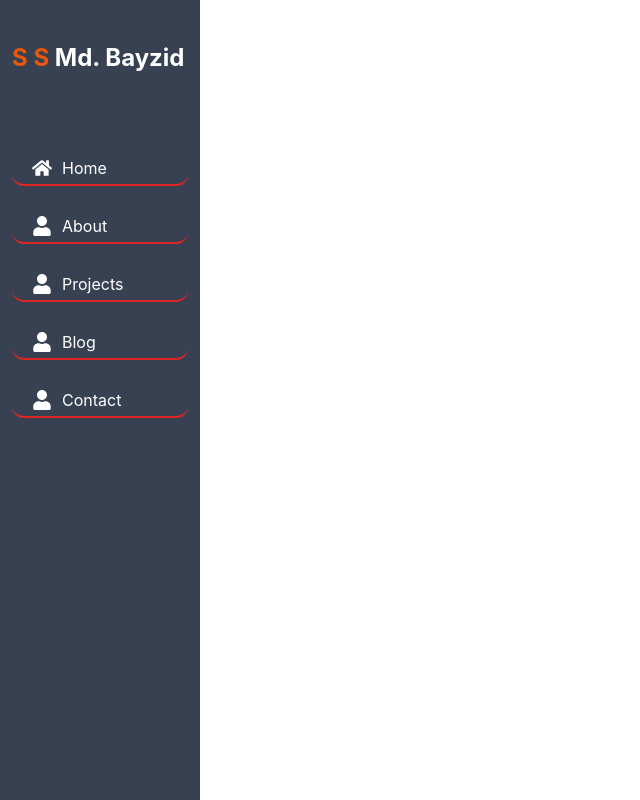
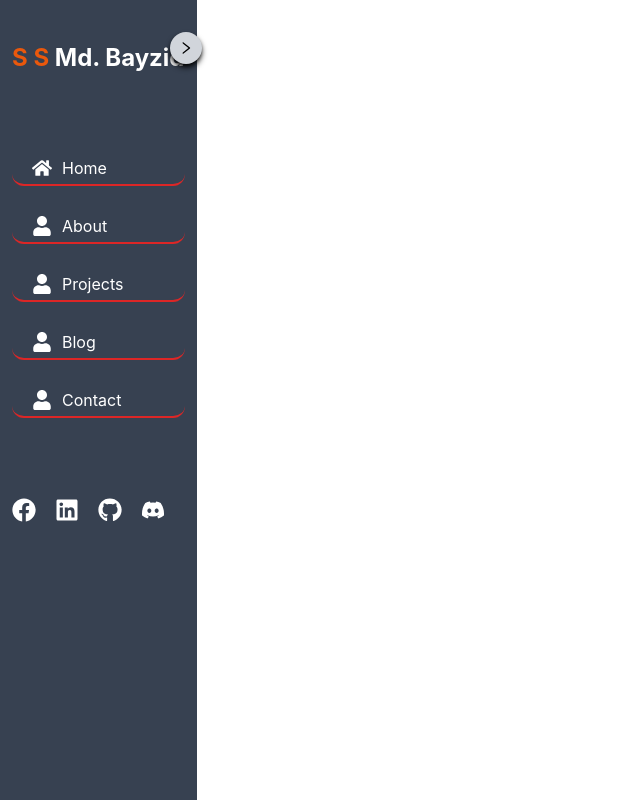
Before and after one commit to ssmdbayzid/ssmd.bayzid, a React (Create React App) app: page /contact in a window 1280 px wide. Shown: the whole page, without its empty margins (0-640 px from the left). Built offline with nearby package versions, Linux system fonts and the light colour scheme.

Commit message:
add icons

```diff
--- a/src/App.js
+++ b/src/App.js
@@ -16,9 +16,7 @@ function App() {
         <Route path='/' element={<Home />}></Route>
         <Route path='/home' element={<Home />}></Route>
         <Route path='/about' element={<About />}></Route>
-
         <Route path='/projects' element={<Projects />}></Route>
-
       </Routes>
       </Sidebar>
     </div>
--- a/src/component/Sidebar/Sidebar.js
+++ b/src/component/Sidebar/Sidebar.js
@@ -1,11 +1,15 @@
-import React from 'react';
+import React, { useState } from 'react';
 import {motion} from "framer-motion"
-import {FaUser, FaHome} from "react-icons/fa"
+import {FaUser, FaHome, FaFacebook, FaLinkedin, FaGithub, FaDiscord} from "react-icons/fa"
 import { NavLink } from 'react-router-dom';
 import profile from '../../Assect/profile photo.png'
+import {AiOutlineRight} from "react-icons/ai"
+
 const Sidebar = ({children}) => {
+    const [open, setOpen] = useState(true)
 
 
+    console.log(open)
     const routes = [
         {
           path: "/",
@@ -39,10 +43,18 @@ const Sidebar = ({children}) => {
 
     return (
         <div className='main-container flex'>
-            <motion.div style={{height: "100vh"}} animate={{width: "200px"}} className="sidebar p-3 bg-gray-700 text-white overflow-y-auto" >
+            <motion.div style={{height: "100vh"}}  className={`sidebar md:"w-60" "w-20" p-3 bg-gray-700 text-white overflow-y-auto`}>
+
+                {/* <div className='`${open ? "w-72" : "w-20"}'>
+
+                </div> */}
+                <span onClick={()=>setOpen(!open)} className='pixed'><AiOutlineRight className='absolute cursor-pointer  text-5xl text-black w-8 h-8 justify-center bg-gray-300 left-[170px] top-8 p-2 rounded-full shadow-black shadow-md text'/></span>
+
 
             <div className="top-section mt-8">
-                <h1 style={{fontSize: '24px'}} className='text-xl font-bold from-accent-focus mb-12'><span className='text-orange-600'>S S</span>  Md. Bayzid</h1>
+                {open && <h1 style={{fontSize: '24px'}} className='text-xl font-bold from-accent-focus mb-12'><span className='text-orange-600'>S S</span>  Md. Bayzid</h1>}
+
+                {!open && <FaUser />}
             </div>
             <section className='routes mt-20'>
                 {
@@ -52,6 +64,12 @@ const Sidebar = ({children}) => {
                     </NavLink>)
                 }
             </section>
+            <div className='grid grid-cols-1 md:grid-cols-4 text-2xl mt-20'>
+                <a href="https://web.facebook.com/ssmd.bayzid/" target="_blank" className='hover:text-red-400 mb-5 md:mb-0'> < FaFacebook /> </a>
+                <a href="https://www.linkedin.com/in/ssmdbayzid/" target="_blank" className='hover:text-red-400 mb-5 md:mb-0'> < FaLinkedin /> </a>
+                <a href="https://github.com/ssmdbayzid" target="_blank" className='hover:text-red-400 mb-5 md:mb-0'> <FaGithub /> </a>
+                <a href="https://discord.com/users/2358" target="_blank" className='hover:text-red-400 mb-5 md:mb-0'> <FaDiscord /> </a>
+            </div>
             </motion.div>
 
             <main>
```
Also changed, not shown: src/pages/About.js (renamed from src/pages/About.jsx), src/pages/Home.js (renamed from src/pages/Home.jsx), src/pages/Projects.js (renamed from src/pages/Projects.jsx).
